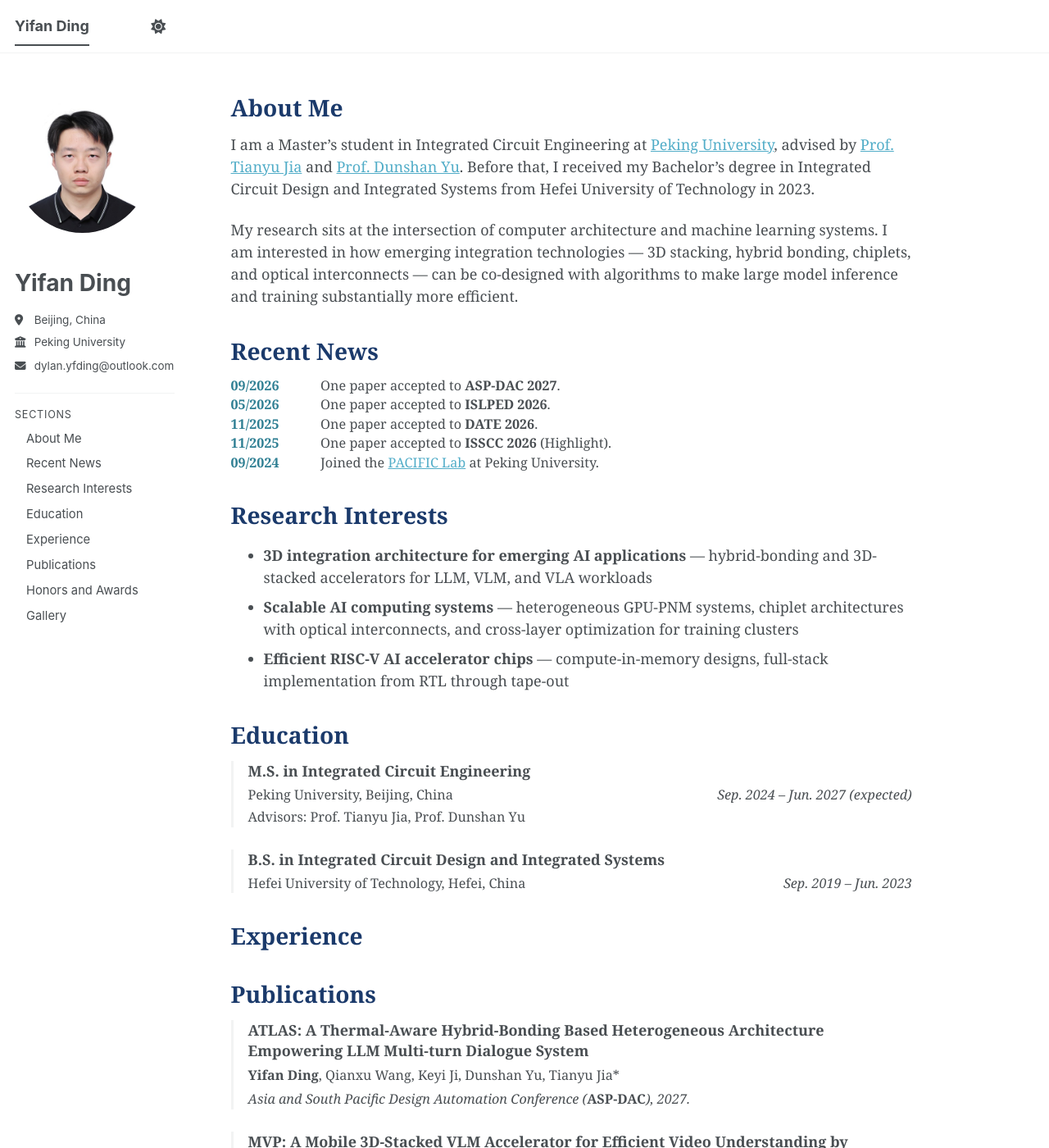
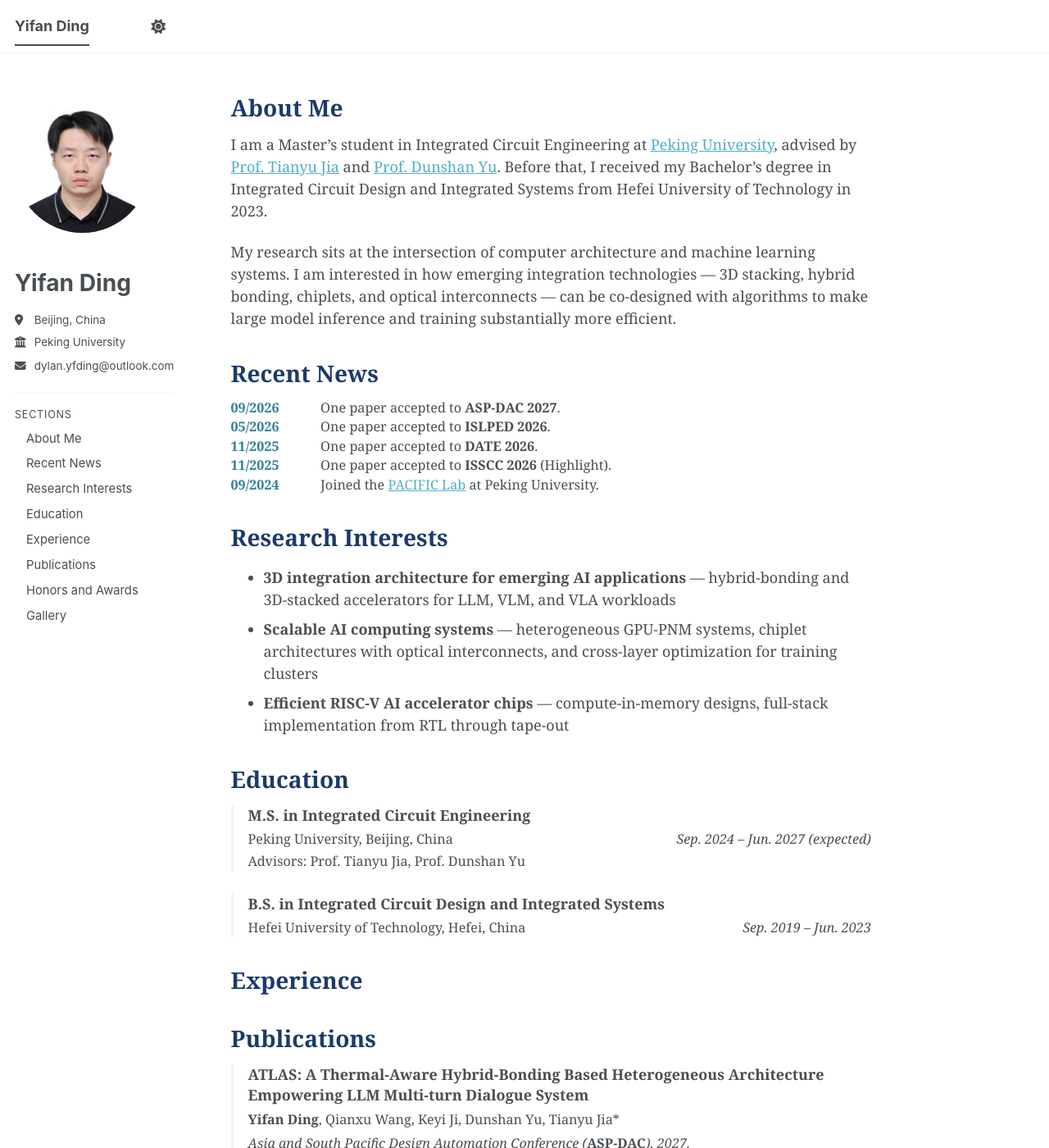
Before and after one commit to DylanDing54/DylanDing54.github.io, a Jekyll site: the page built from _pages/about.md, in a window 1280 px wide and 1400 px high. Shown: the whole window at 82% size. Built offline with Jekyll 4.4.1, drawn with Linux system fonts in a browser that asks for light colours; a style sheet for code colours, icons or effects is not loaded.

Commit message:
Size the content column just wider than the longest heading
Co-Authored-By: Claude Opus 5 (1M context) <noreply@anthropic.com>

```diff
--- a/_sass/layout/_custom.scss
+++ b/_sass/layout/_custom.scss
@@ -410,11 +410,11 @@ img.author__avatar {
 
 /* --- Content width --- */
 
-/* The theme reserves two of twelve columns as empty gutter on the right.
-   Give some of it back to the content so the longest gallery heading
-   (measured at 772px in 18px Georgia bold) still fits on one line. */
+/* Size the content column to the longest gallery heading, which measures
+   772px in 18px Georgia bold - this leaves it just a little wider than
+   that heading rather than reclaiming the whole right gutter. */
 @include breakpoint($large) {
     .page {
-        padding-right: 12%;
+        padding-right: 16%;
     }
 }
```
